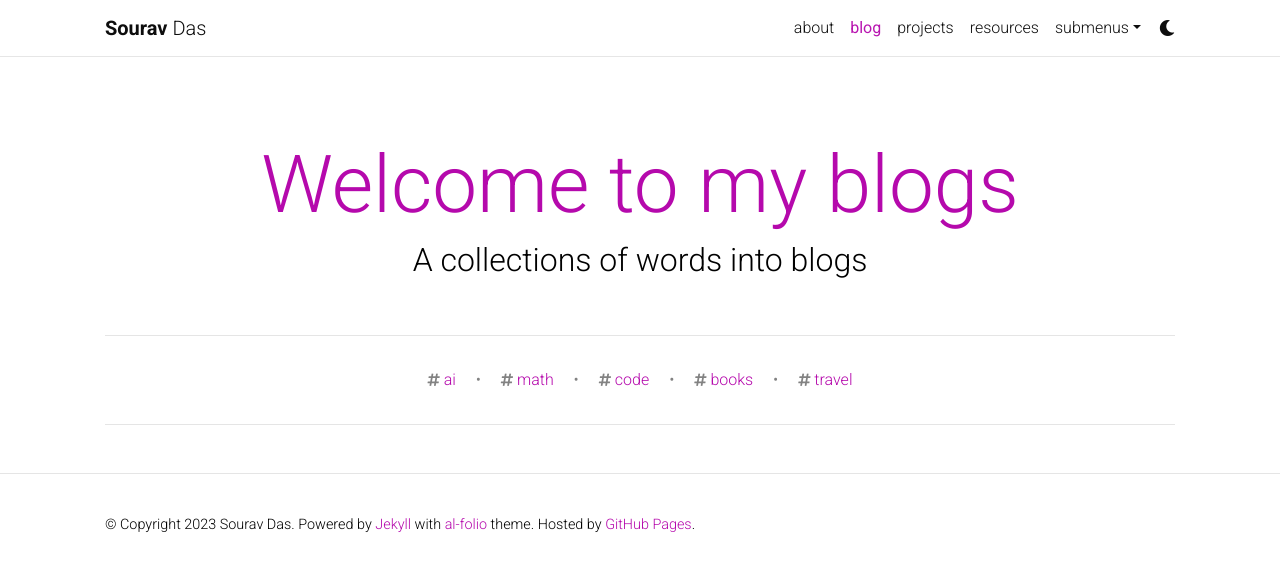
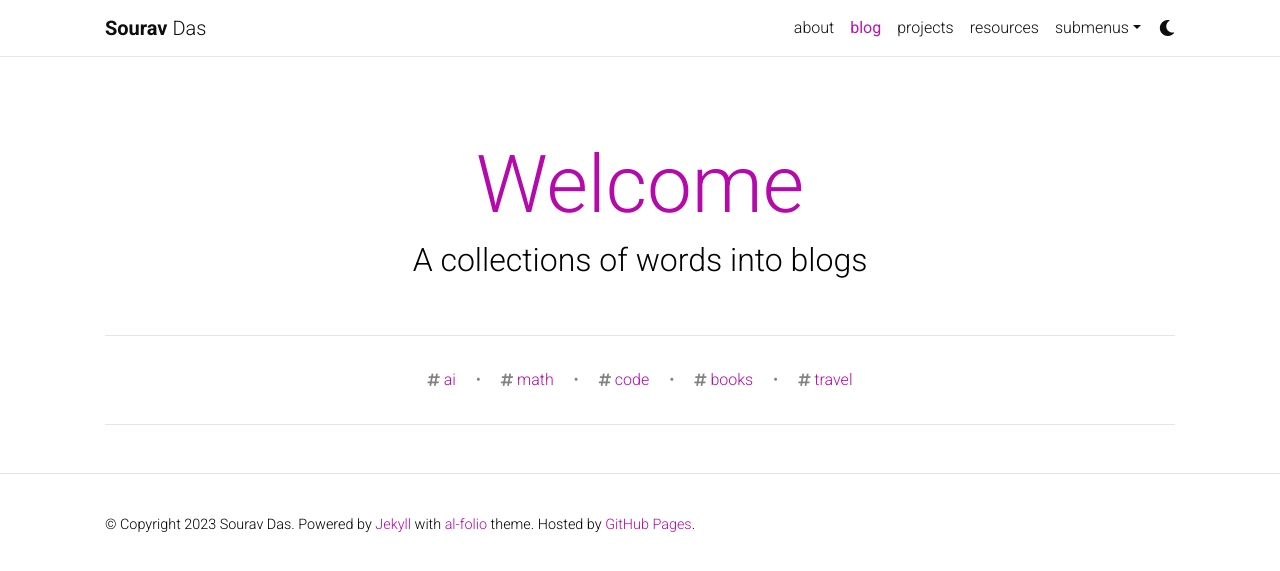
Before and after one commit to souravcipher/souravcipher.github.io, a Jekyll site: the page built from blog/index.html, in a window 1280 px wide. Shown: the top 571 px of the page. Built offline with Jekyll 4.4.1, drawn with Linux system fonts in a browser that asks for light colours; the list of posts is cut into pages by our own code; comment, search, counter and statistics services are not loaded; a style sheet for code colours, icons or effects is not loaded.

Commit message:
Update _config.yml

```diff
--- a/_config.yml
+++ b/_config.yml
@@ -119,7 +119,7 @@
 # Blog
 # -----------------------------------------------------------------------------
 
-blog_name: Welcome to my blogs # blog_name will be displayed in your blog page
+blog_name: Welcome # blog_name will be displayed in your blog page
 blog_nav_title: blog # your blog must have a title for it to be displayed in the nav bar
 blog_description: A collections of words into blogs
 permalink: /blog/:year/:title/
```
